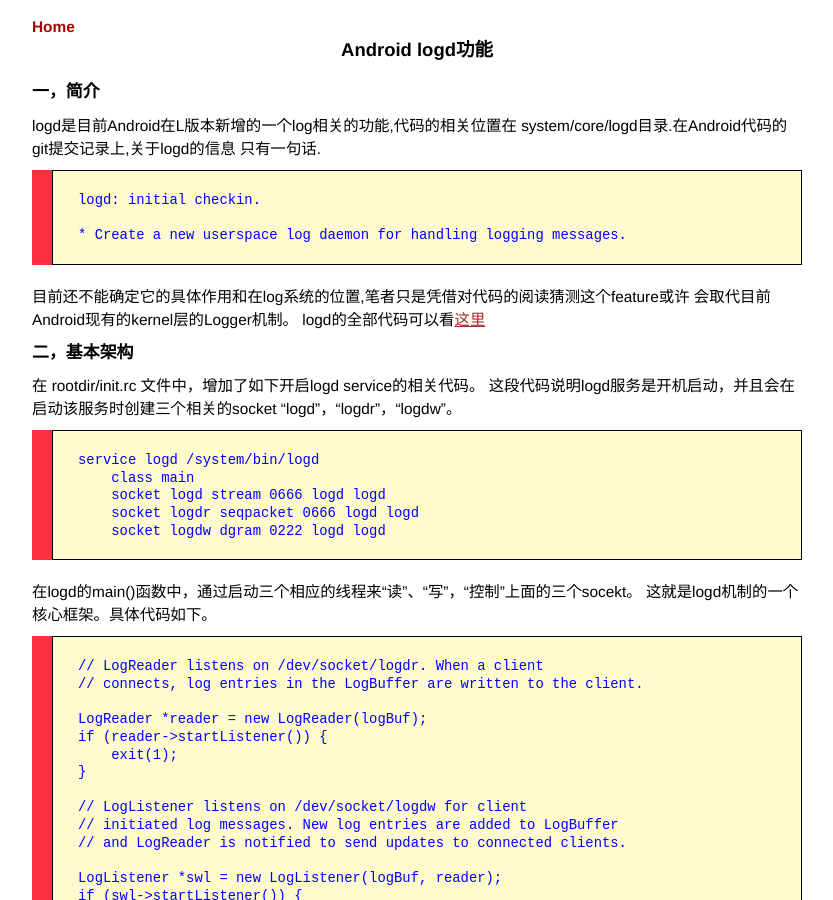
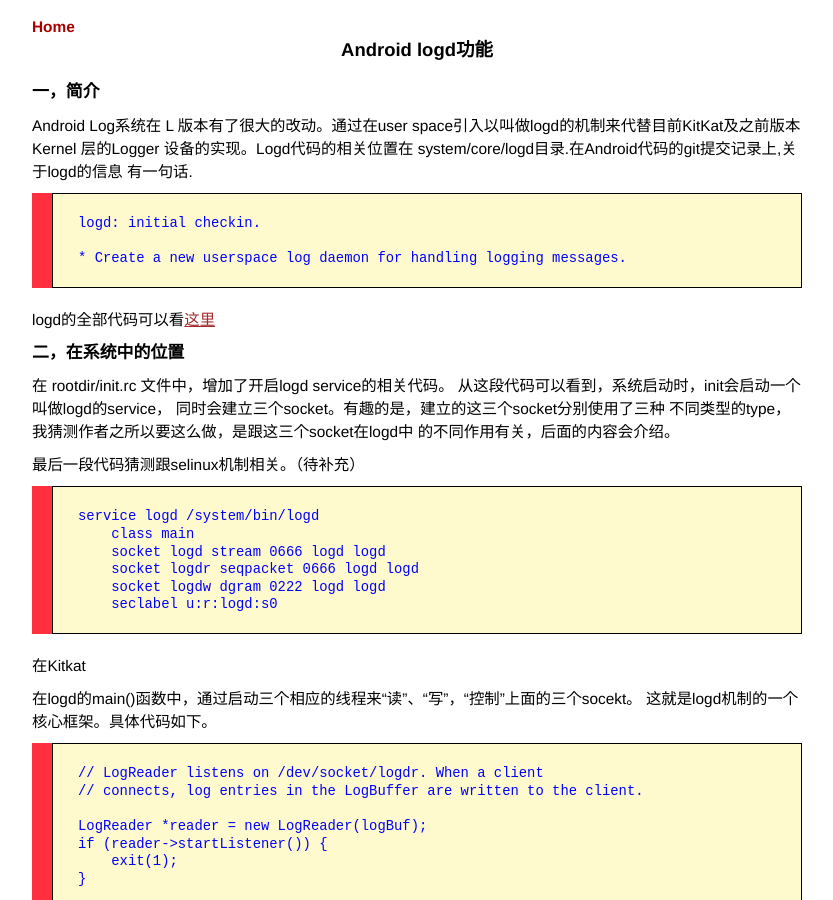
Before and after one commit to byrlx/byrlx.github.io, a Jekyll site: the page built from _posts/2014-03-23-Android-L之-logd功能.md, in a window 1280 px wide and 900 px high. Shown: the whole window, without its empty margins (223-1056 px from the left). Built offline with Jekyll 4.4.1, drawn with Linux system fonts in a browser that asks for light colours; Markdown is read by kramdown in place of the engine named in the settings.

Commit message:
Update and rename 2014-03-23-Android-logd功能.md to 2014-03-23-Android-L之-logd功能.md

```diff
--- a/_posts/2014-03-23-Android-logd功能.md
+++ b/_posts/2014-03-23-Android-L之-logd功能.md
@@ -8,29 +8,34 @@
 
 #### 一，简介
 
-logd是目前Android在L版本新增的一个log相关的功能,代码的相关位置在
+Android Log系统在 L 版本有了很大的改动。通过在user space引入以叫做logd的机制来代替目前KitKat及之前版本Kernel 层的Logger 设备的实现。Logd代码的相关位置在
 system/core/logd目录.在Android代码的git提交记录上,关于logd的信息
-只有一句话.
+有一句话.
 
     logd: initial checkin.
 
     * Create a new userspace log daemon for handling logging messages.
 
-目前还不能确定它的具体作用和在log系统的位置,笔者只是凭借对代码的阅读猜测这个feature或许
-会取代目前Android现有的kernel层的Logger机制。
 logd的全部代码可以看[这里](https://android.googlesource.com/platform/system/core/+/882f856668331488d9bbaec429de7aac5d7978c9/logd)
 
-#### 二，基本架构
+#### 二，在系统中的位置
 
-在 rootdir/init.rc 文件中，增加了如下开启logd service的相关代码。
-这段代码说明logd服务是开机启动，并且会在启动该服务时创建三个相关的socket
-“logd”，“logdr”，“logdw”。
+在 rootdir/init.rc 文件中，增加了开启logd service的相关代码。
+从这段代码可以看到，系统启动时，init会启动一个叫做logd的service，
+同时会建立三个socket。有趣的是，建立的这三个socket分别使用了三种
+不同类型的type，我猜测作者之所以要这么做，是跟这三个socket在logd中
+的不同作用有关，后面的内容会介绍。
+
+最后一段代码猜测跟selinux机制相关。（待补充）
 
     service logd /system/bin/logd
         class main
         socket logd stream 0666 logd logd
         socket logdr seqpacket 0666 logd logd
         socket logdw dgram 0222 logd logd
+        seclabel u:r:logd:s0
+
+在Kitkat
 
 在logd的main()函数中，通过启动三个相应的线程来“读”、“写”，“控制”上面的三个socekt。
 这就是logd机制的一个核心框架。具体代码如下。
```
